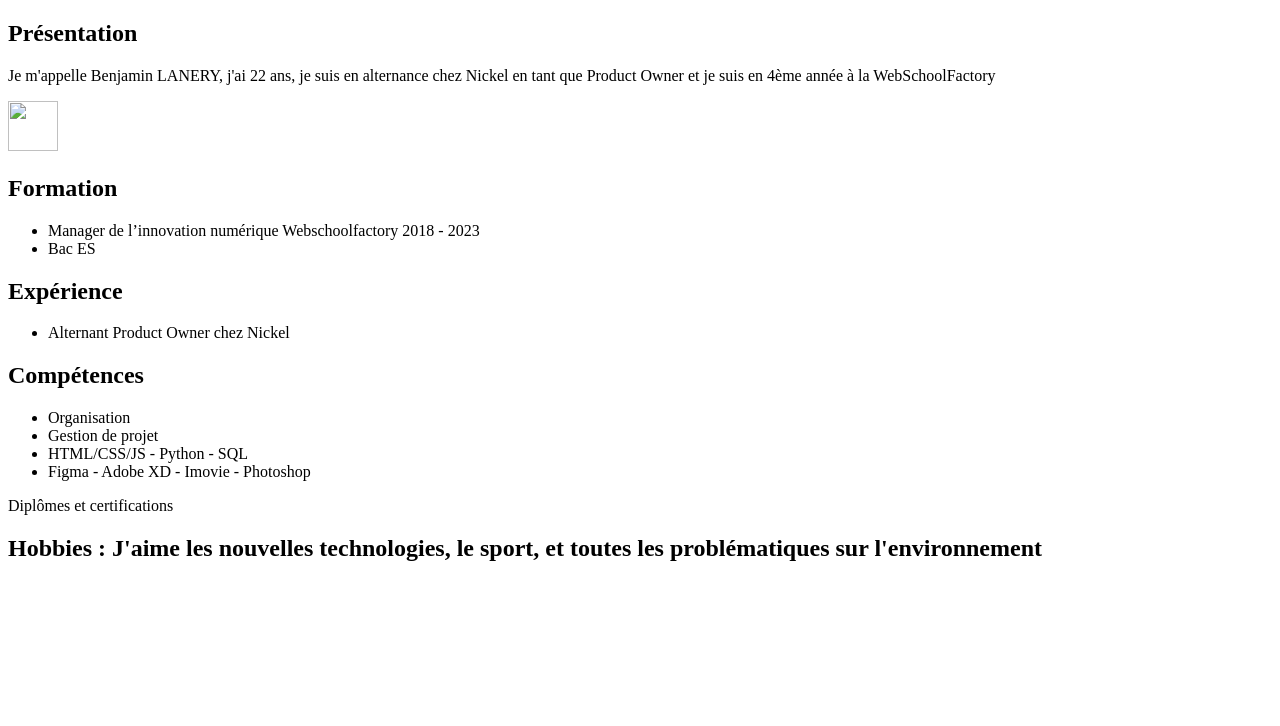
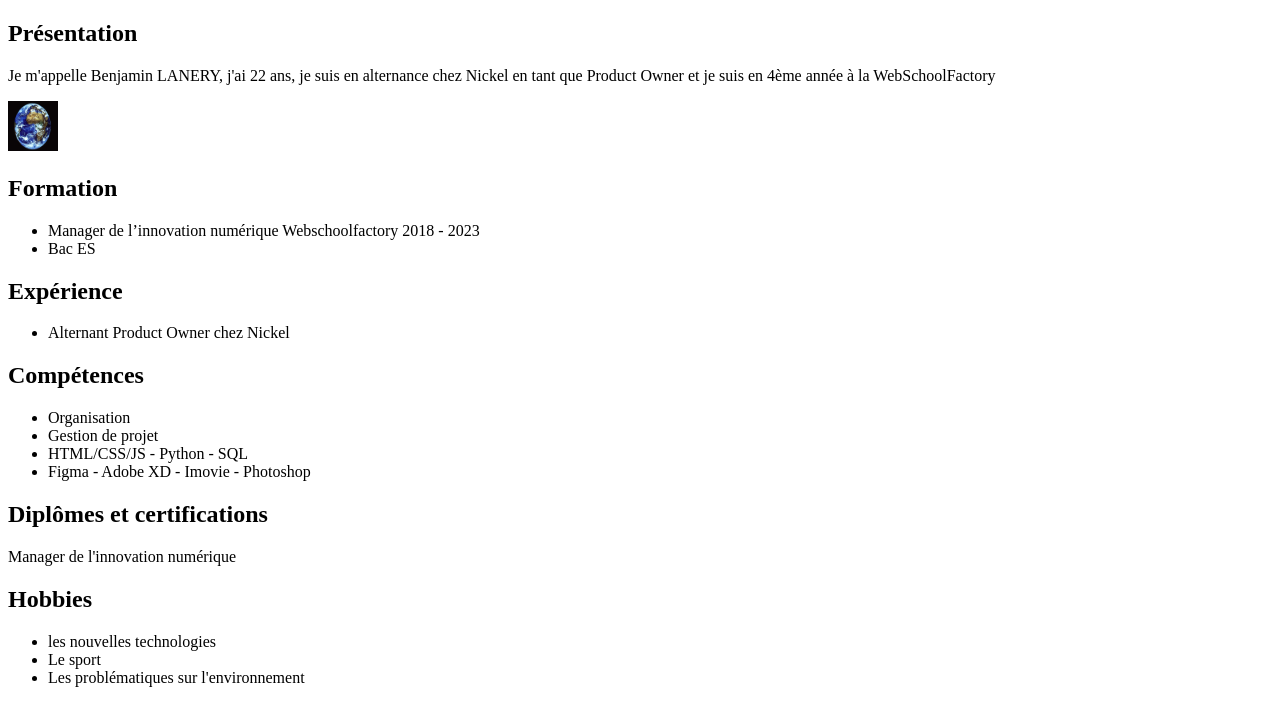
Before and after one commit to Benji-Dev/testcoursops.github.io, a plain HTML site: page index.html in a window 1280 px wide. Drawn offline with Linux system fonts and the light colour scheme.

Commit message:
petite correction

```diff
--- a/index.html
+++ b/index.html
@@ -1,18 +1,18 @@
 <!DOCTYPE html>
-<html lang="en">
+<html lang="fr">
 
 <head>
     <meta charset="UTF-8">
     <meta http-equiv="X-UA-Compatible" content="IE=edge">
     <meta name="viewport" content="witdh=device-witdh, initial-scale=1.0">
     <link rel="stylesheet" href="style.css">
-    <title> Je suis un test</title>
+    <title> CV_cours_DevOps</title>
 </head>
 
 <section>
     <h2>Présentation</h2>
     <p>Je m'appelle Benjamin LANERY, j'ai 22 ans, je suis en alternance chez Nickel en tant que Product Owner et je suis en 4ème année à la WebSchoolFactory</p>
-    <img src="Terre.png">
+    <img src="Terre.jpg">
 </section>
 
 <section>
@@ -41,11 +41,17 @@
 </section>
 
 <section>
-    <p>Diplômes et certifications</p>
+    <h2>Diplômes et certifications</h2>
+    <p>Manager de l'innovation numérique</p>
 </section>
 
 <section>
-    <h1>Hobbies : J'aime les nouvelles technologies, le sport, et toutes les problématiques sur l'environnement</h1>
+    <h2>Hobbies</h2>
+    <ul>
+        <li>les nouvelles technologies</li>
+        <li>Le sport</li>
+        <li>Les problématiques sur l'environnement</li>
+    </ul>
 </section>
 
 </html>
```
